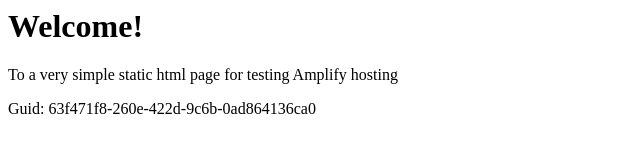
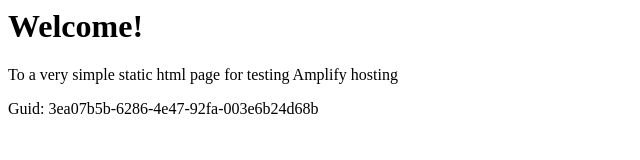
Before and after one commit to aws-aemilia-yul/Github-PR-Commit-Integration-Test-DoNotTouch-GithubWebhookPreviewCanaryTest-v1-prod-ca-central-1, a website: page src/index.html in a window 1280 px wide. Shown: the full height of the page, 0-640 px from the left. Drawn offline with Linux system fonts and the light colour scheme.

Commit message:
commit from integ tests

```diff
--- a/src/index.html
+++ b/src/index.html
@@ -12,6 +12,6 @@
 <body>
     <h1>Welcome!</h1>
     <p>To a very simple static html page for testing Amplify hosting</p>
-    <p>Guid: 63f471f8-260e-422d-9c6b-0ad864136ca0</p></body>
+    <p>Guid: 3ea07b5b-6286-4e47-92fa-003e6b24d68b</p></body>
 
 </html>
```
